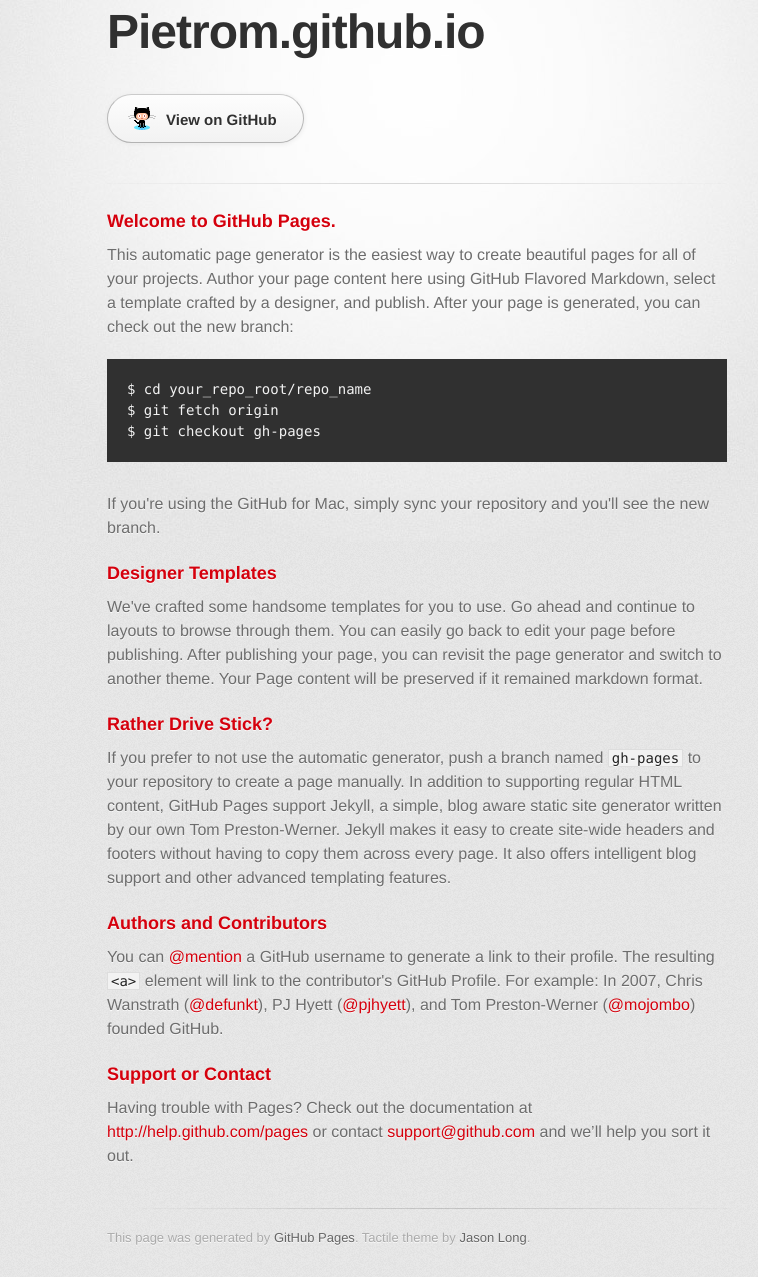
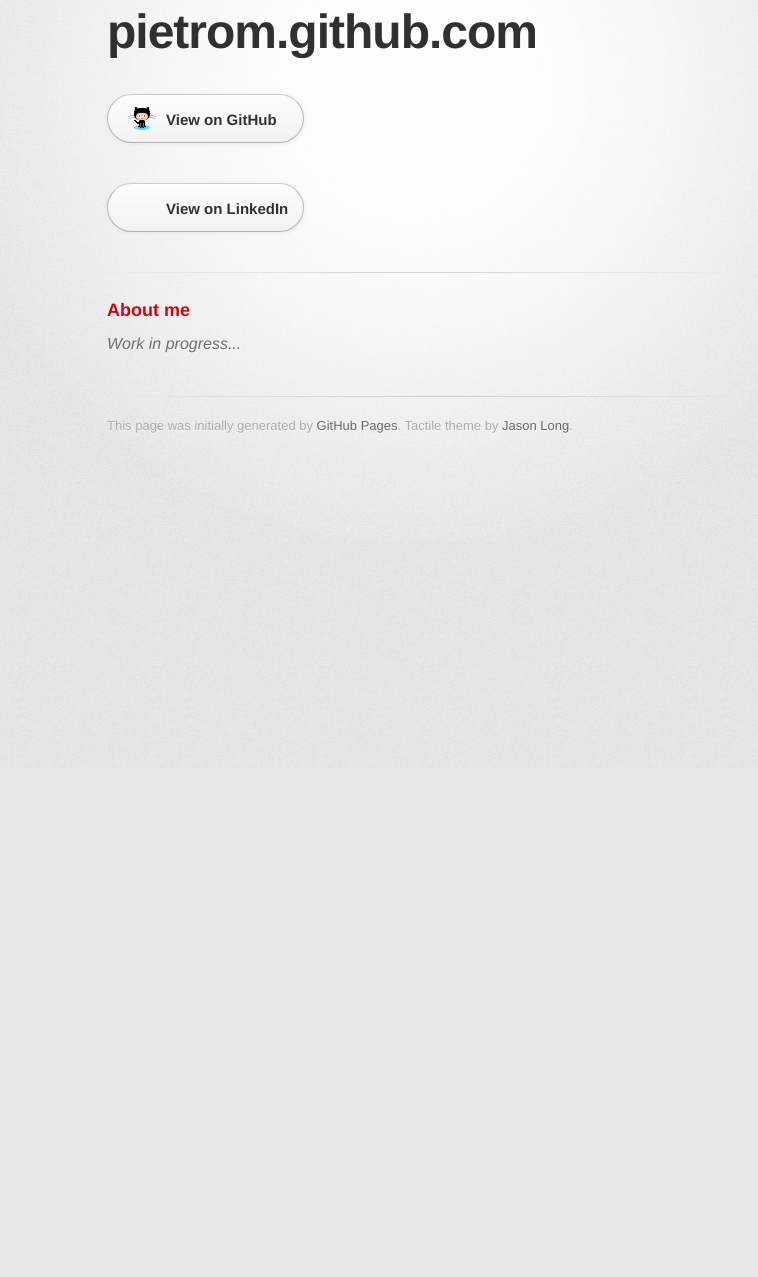
Before and after one commit to pietrom/pietrom.github.io, a plain HTML site: page index.html in a window 1280 px wide. Shown: the part 32-1309 px from the top of the page, without its empty margins (223-981 px from the left). After the commit the page ends 800 px from the top, so only its background shows below. Drawn offline with Linux system fonts and the light colour scheme; a web font is replaced by a local one.

Commit message:
LinkedIn link and 'About me' section

```diff
--- a/index.html
+++ b/index.html
@@ -18,7 +18,7 @@
       <div class="inner">
 
         <header>
-          <h1>Pietrom.github.io</h1>
+          <h1>pietrom.github.com</h1>
           <h2></h2>
         </header>
 
@@ -26,44 +26,19 @@
           <a href="https://github.com/pietrom" id="view-on-github" class="button"><span>View on GitHub</span></a>
         </section>
 
+        <section id="downloads" class="clearfix">
+          <a href="http://it.linkedin.com/in/pietromartinelli" id="view-on-linkedin" class="button"><span>View on LinkedIn</span></a>
+        </section>
         <hr>
 
         <section id="main_content">
           <h3>
-<a name="welcome-to-github-pages" class="anchor" href="#welcome-to-github-pages"><span class="octicon octicon-link"></span></a>Welcome to GitHub Pages.</h3>
+<a name="welcome-to-github-pages" class="anchor" href="#welcome-to-github-pages"><span class="octicon octicon-link"></span></a>About me</h3>
 
-<p>This automatic page generator is the easiest way to create beautiful pages for all of your projects. Author your page content here using GitHub Flavored Markdown, select a template crafted by a designer, and publish. After your page is generated, you can check out the new branch:</p>
-
-<pre><code>$ cd your_repo_root/repo_name
-$ git fetch origin
-$ git checkout gh-pages
-</code></pre>
-
-<p>If you're using the GitHub for Mac, simply sync your repository and you'll see the new branch.</p>
-
-<h3>
-<a name="designer-templates" class="anchor" href="#designer-templates"><span class="octicon octicon-link"></span></a>Designer Templates</h3>
-
-<p>We've crafted some handsome templates for you to use. Go ahead and continue to layouts to browse through them. You can easily go back to edit your page before publishing. After publishing your page, you can revisit the page generator and switch to another theme. Your Page content will be preserved if it remained markdown format.</p>
-
-<h3>
-<a name="rather-drive-stick" class="anchor" href="#rather-drive-stick"><span class="octicon octicon-link"></span></a>Rather Drive Stick?</h3>
-
-<p>If you prefer to not use the automatic generator, push a branch named <code>gh-pages</code> to your repository to create a page manually. In addition to supporting regular HTML content, GitHub Pages support Jekyll, a simple, blog aware static site generator written by our own Tom Preston-Werner. Jekyll makes it easy to create site-wide headers and footers without having to copy them across every page. It also offers intelligent blog support and other advanced templating features.</p>
-
-<h3>
-<a name="authors-and-contributors" class="anchor" href="#authors-and-contributors"><span class="octicon octicon-link"></span></a>Authors and Contributors</h3>
-
-<p>You can <a href="https://github.com/blog/821" class="user-mention">@mention</a> a GitHub username to generate a link to their profile. The resulting <code>&lt;a&gt;</code> element will link to the contributor's GitHub Profile. For example: In 2007, Chris Wanstrath (<a href="https://github.com/defunkt" class="user-mention">@defunkt</a>), PJ Hyett (<a href="https://github.com/pjhyett" class="user-mention">@pjhyett</a>), and Tom Preston-Werner (<a href="https://github.com/mojombo" class="user-mention">@mojombo</a>) founded GitHub.</p>
-
-<h3>
-<a name="support-or-contact" class="anchor" href="#support-or-contact"><span class="octicon octicon-link"></span></a>Support or Contact</h3>
-
-<p>Having trouble with Pages? Check out the documentation at <a href="http://help.github.com/pages">http://help.github.com/pages</a> or contact <a href="mailto:support@github.com">support@github.com</a> and we’ll help you sort it out.</p>
-        </section>
+<p><em>Work in progress...</em></p>
 
         <footer>
-          This page was generated by <a href="http://pages.github.com">GitHub Pages</a>. Tactile theme by <a href="https://twitter.com/jasonlong">Jason Long</a>.
+          This page was initially generated by <a href="http://pages.github.com">GitHub Pages</a>. Tactile theme by <a href="https://twitter.com/jasonlong">Jason Long</a>.
         </footer>
 
 
```
